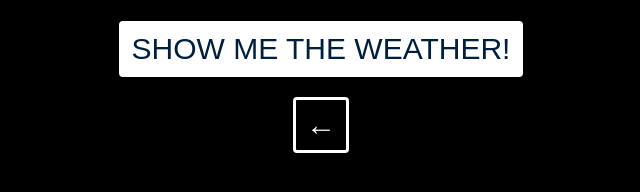
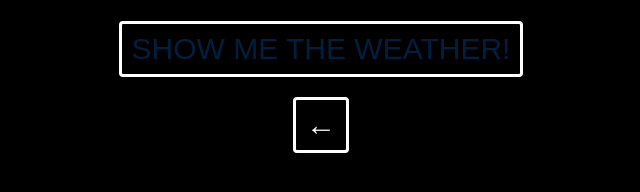
Before and after one commit to amrxj/We-Dont-Byte, a plain HTML site: page WDB_Weather.html in a window 1280 px wide. In both pictures the pointer is over the button "SHOW ME THE WEATHER!". Shown: the whole page, without its empty margins (319-959 px from the left). Drawn offline with Linux system fonts and the light colour scheme.

Commit message:
Update Weather.css

```diff
--- a/Weather.css
+++ b/Weather.css
@@ -20,7 +20,7 @@ body{
      }
     .weather_buttons:hover {
         color: #001F3F;
-    background-color: #fff;
+        backround color: #fff;
     }
 
     #description{
```
Lines whose indentation alone changed are shown as unchanged.
